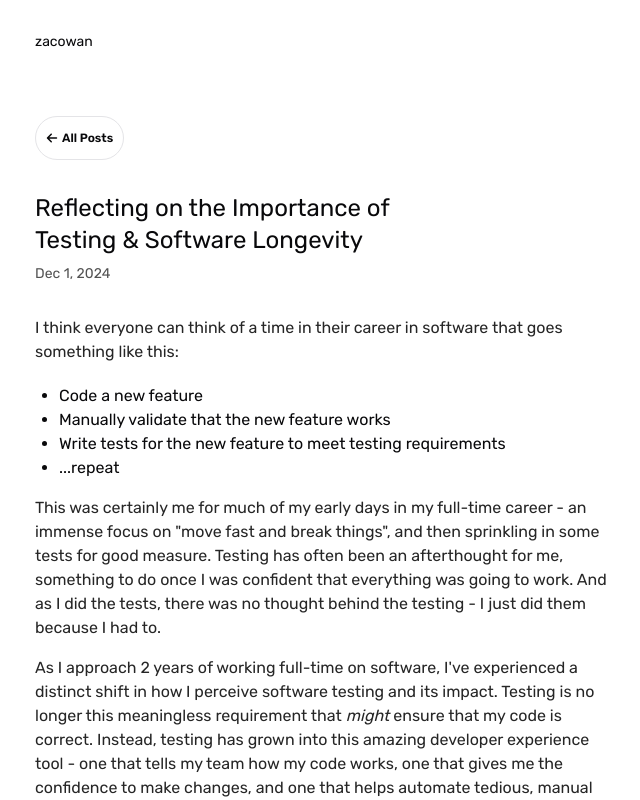
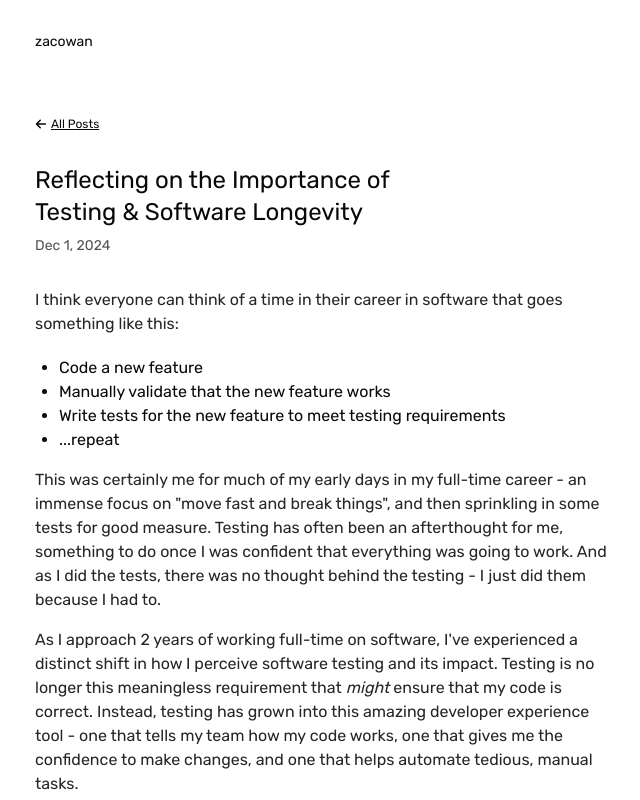
Before and after one commit to zacowan/zacowan.com, a Next.js app: page /blog/importance-of-testing in a window 1280 px wide. Shown: the top 800 px of the page, without its empty margins (317-957 px from the left). Built offline with nearby package versions, Linux system fonts and the light colour scheme.

Commit message:
feat: replace BadgeLink with Link component for improved navigation

```diff
--- a/app/blog/[slug]/page.tsx
+++ b/app/blog/[slug]/page.tsx
@@ -1,9 +1,9 @@
 import { notFound } from "next/navigation";
 import { CustomMDX } from "@/components/composite/mdx";
 import { formatDate, getBlogPosts } from "@/lib/blog/utils";
-import { BadgeLink } from "@/components/composite/badge-link";
 import { FaArrowLeft } from "react-icons/fa6";
-import { BASE_URL } from "@/lib/constants";
+import { BASE_URL, RELATIVE_SITE_LINKS } from "@/lib/constants";
+import Link from "next/link";
 
 export async function generateStaticParams() {
   const posts = getBlogPosts();
@@ -87,9 +87,14 @@ export default async function Blog(props: { params: Promise<StaticParams> }) {
           }),
         }}
       />
-      <BadgeLink href="/blog" startSlot={<FaArrowLeft />}>
-        All Posts
-      </BadgeLink>
+      <Link
+        href={RELATIVE_SITE_LINKS.BLOG}
+        className="flex items-center space-x-1 text-xs group underline"
+      >
+        <FaArrowLeft className="group-hover:-translate-x-1 transition-transform" />
+
+        <span>All Posts</span>
+      </Link>
       <h1 className="title text-2xl mt-8">{post.metadata.title}</h1>
       <div className="flex justify-between items-center mt-2 mb-8 text-sm">
         <p className="text-sm dark:text-neutral-300 text-neutral-600">
```
